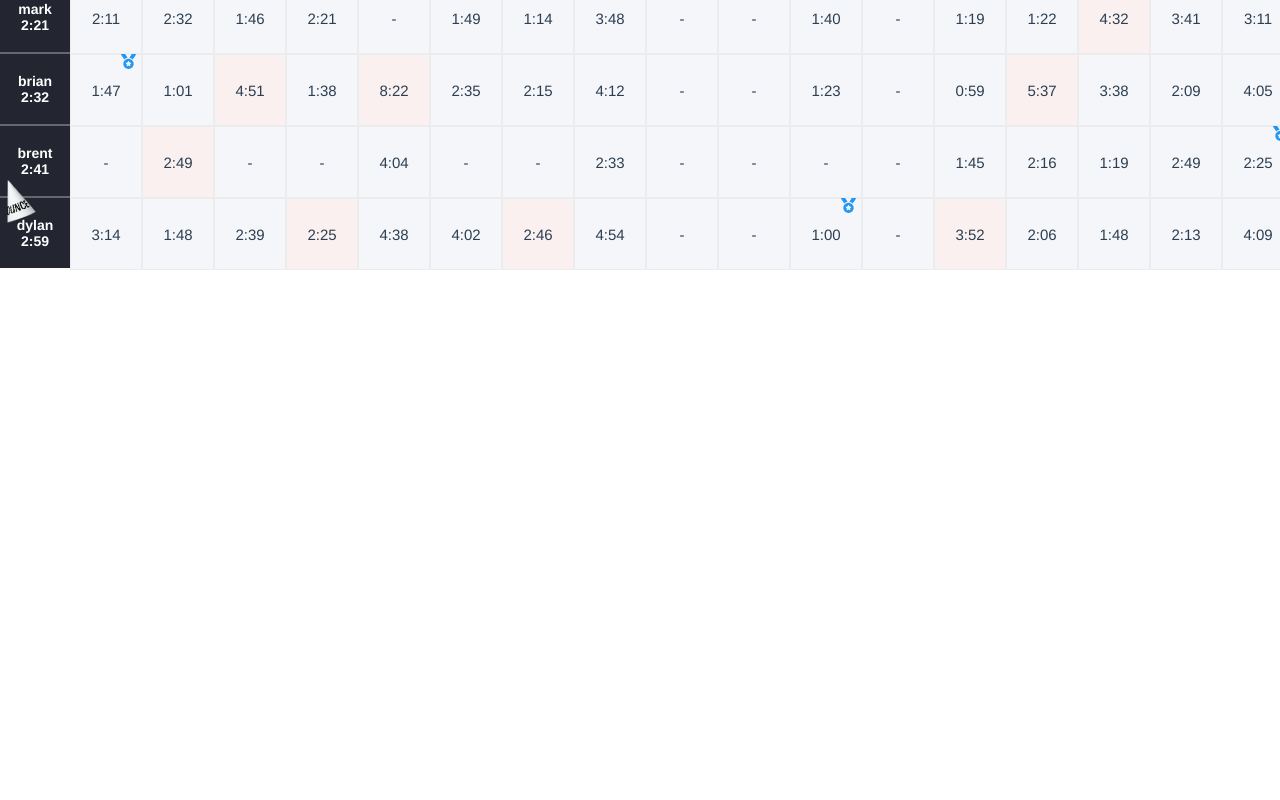
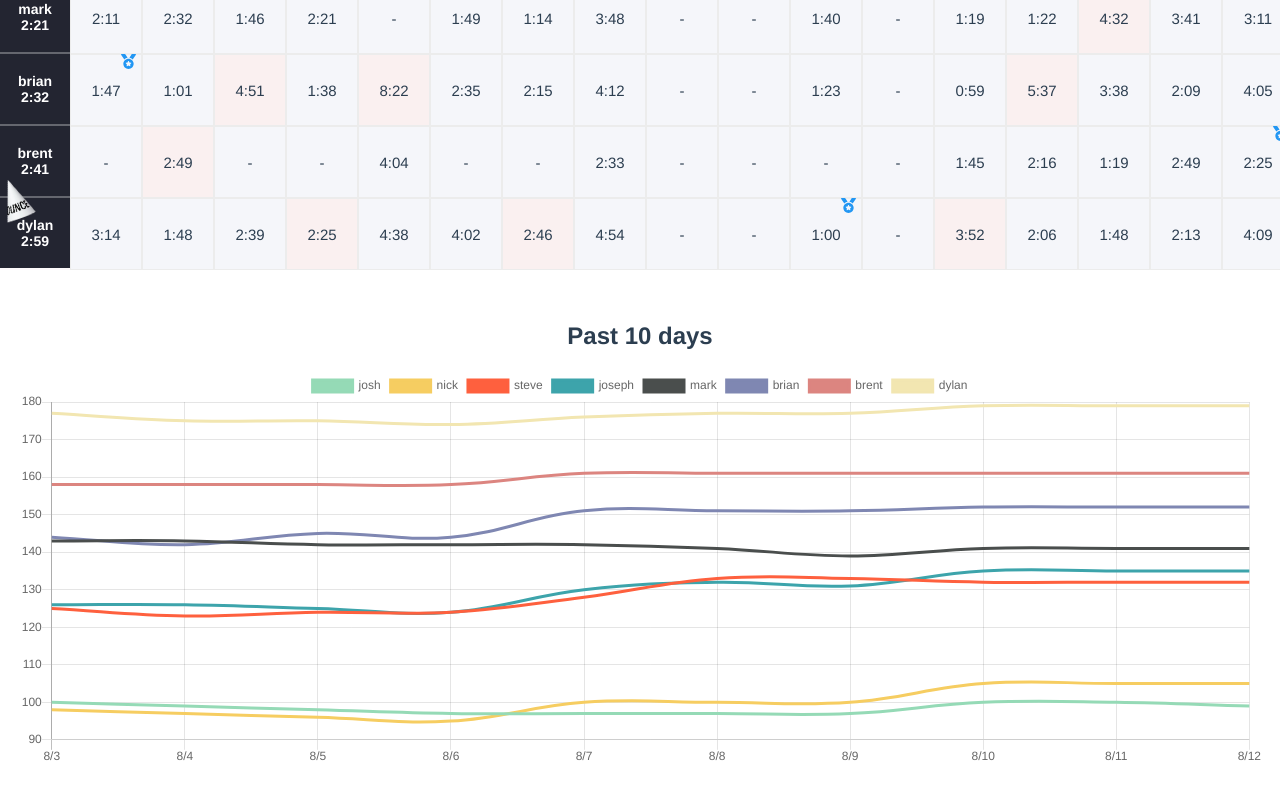
Before and after one commit to josephcross/nyt-scores, a Vue app: page /#/ in a window 1280 px wide. Shown: the part 376-1176 px from the top of the page. Before the commit the page ends 800 px from the top, so only its background shows below. Built offline with nearby package versions, Linux system fonts and the light colour scheme.

Commit message:
past 10 days graph

```diff
--- a/src/router/index.js
+++ b/src/router/index.js
@@ -13,11 +13,13 @@ const routes = [
   {
     path: '/:boy',
     name: 'Profile',
-    // route level code-splitting
-    // this generates a separate chunk (about.[hash].js) for this route
-    // which is lazy-loaded when the route is visited.
-    component: () => import(/* webpackChunkName: "about" */ '../views/Profile.vue')
-  }
+    component: () => import('../views/Profile.vue')
+  },
+  {
+    path: '/overview',
+    name: 'Overview',
+    component: () => import('../views/Overview.vue')
+  },
 ]
 
 const router = new VueRouter({
--- a/src/store/index.js
+++ b/src/store/index.js
@@ -5,6 +5,16 @@ Vue.use(Vuex)
 
 export default new Vuex.Store({
   state: {
+    colors: {
+      brian: '#7f87b2',
+      joseph: '#3da4ab',
+      josh: '#95dab6',
+      dylan: '#f2e6b1',
+      brent: '#dc8580',
+      mark: '#4a4e4d',
+      nick: '#f6cd61',
+      steve: '#fe603e',
+    },
     times: {
       brian: {
         '9/16': '1:14',
--- a/src/views/Home.vue
+++ b/src/views/Home.vue
@@ -1,4 +1,5 @@
 <template>
+    <div>
         <div class="home">
             <!-- <button class="reload" @click="reload">
                 <svg aria-hidden="true" focusable="false" data-prefix="fas" data-icon="sync" class="svg-inline--fa fa-sync fa-w-16" role="img" xmlns="http://www.w3.org/2000/svg" viewBox="0 0 512 512"><path fill="currentColor" d="M440.65 12.57l4 82.77A247.16 247.16 0 0 0 255.83 8C134.73 8 33.91 94.92 12.29 209.82A12 12 0 0 0 24.09 224h49.05a12 12 0 0 0 11.67-9.26 175.91 175.91 0 0 1 317-56.94l-101.46-4.86a12 12 0 0 0-12.57 12v47.41a12 12 0 0 0 12 12H500a12 12 0 0 0 12-12V12a12 12 0 0 0-12-12h-47.37a12 12 0 0 0-11.98 12.57zM255.83 432a175.61 175.61 0 0 1-146-77.8l101.8 4.87a12 12 0 0 0 12.57-12v-47.4a12 12 0 0 0-12-12H12a12 12 0 0 0-12 12V500a12 12 0 0 0 12 12h47.35a12 12 0 0 0 12-12.6l-4.15-82.57A247.17 247.17 0 0 0 255.83 504c121.11 0 221.93-86.92 243.55-201.82a12 12 0 0 0-11.8-14.18h-49.05a12 12 0 0 0-11.67 9.26A175.86 175.86 0 0 1 255.83 432z"></path></svg>
@@ -28,17 +29,28 @@
                 </table>
             </div>
         </div>
+        <div class="chart-wrap">
+            <h2>Past 10 days</h2>
+            <AvgChart :chart-data="chartData"></AvgChart>
+        </div>
+    </div>
 </template>
 
 <script>
+import _ from 'lodash';
 import helpers from '../components/mixins/helpers';
+import AvgChart from '../components/AvgChart';
 
 export default {
     name: 'Home',
     mixins: [helpers],
+    components: { AvgChart },
     computed: {
         times() {
             return this.$store.state.times;
+        },
+        colors() {
+            return this.$store.state.colors;
         },
         boys() {
             const boys = [];
@@ -62,6 +74,29 @@ export default {
 
                 return 0;
             });
+        },
+        datasets() {
+            const data = [];
+
+
+            _.forEach( this.boys, boy => {
+                const obj = {
+                    label: boy.name,
+                    borderColor: this.colors[boy.name],
+                    pointRadius: 0,
+                    fill: false,
+                    data: this.getAverages(boy.times),
+                }
+                data.push(obj);
+            });
+
+            return data;
+        },
+        chartData() {
+            return {
+                labels: this.chartDays.slice(-10),
+                datasets: this.datasets,
+            }
         },
     },
     methods: {
@@ -105,6 +140,16 @@ export default {
             }
 
             return slowest;
+        },
+        getAverages(times) {
+            const averages = [];
+
+            _.forEach( this.chartDays.slice(-10), day => {
+                averages.push(this.getAverage(times, true));
+                delete times[day];
+            });
+
+            return averages.reverse();
         },
     },
 }
@@ -267,4 +312,8 @@ $cell-width: 70px;
 .table-wrap {
     overflow: auto;
 }
+
+.chart-wrap {
+    padding: 2rem 1rem;
+}
 </style>
--- /dev/null
+++ b/src/views/Overview.vue
@@ -0,0 +1,65 @@
+<template>
+    <div class="overview">
+        overview
+        <AvgChart :chart-data="chartData"></AvgChart>
+    </div>
+</template>
+
+<script>
+import _ from 'lodash';
+import helpers from '../components/mixins/helpers';
+import AvgChart from '../components/AvgChart';
+
+export default {
+    name: 'Overview',
+    mixins: [helpers],
+    components: { AvgChart },
+    data() {
+        return {};
+    },
+    computed: {
+        times() {
+            return this.$store.state.times;
+        },
+        datasets() {
+            const data = [];
+
+            _.forEach( this.times, (name, times) => {
+                const obj = {
+                    label: name,
+                    borderColor: '#7f87b2',
+                    fill: false,
+                    data: this.getAverages(times),
+                }
+                data.push(obj);
+            });
+
+            return data;
+        },
+        chartData() {
+            return {
+                labels: this.chartDays,
+                datasets: this.datasets,
+            }
+        },
+    },
+    methods: {
+        getAverages(times) {
+            const averages = [];
+
+            _.forEach( this.chartDays, day => {
+                averages.push(this.getAverage(times, true));
+                delete times[day];
+            });
+
+            return averages.reverse();
+        },
+    },
+}
+</script>
+
+<style lang="scss">
+.overviw {
+    padding: 2rem 1rem;
+}
+</style>
--- a/src/views/Profile.vue
+++ b/src/views/Profile.vue
@@ -5,7 +5,6 @@
         </div>
         <div class="profile-header">
             <div class="avi">
-                <!-- <img src="../assets/avi-brian.jpg"> -->
                 <img :src="require(`../assets/avi-${name}.jpg`)">
             </div>
             <div>
```
Lines whose indentation alone changed are shown as unchanged.
